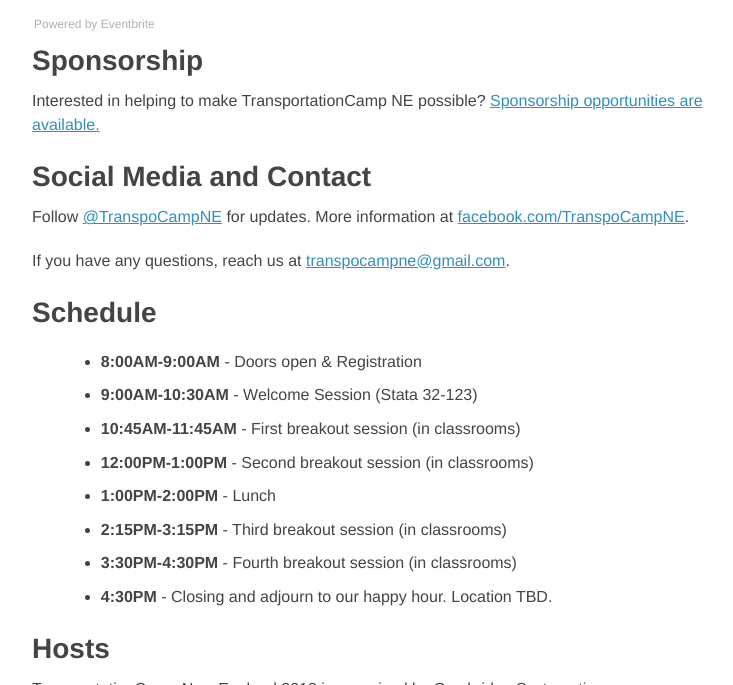
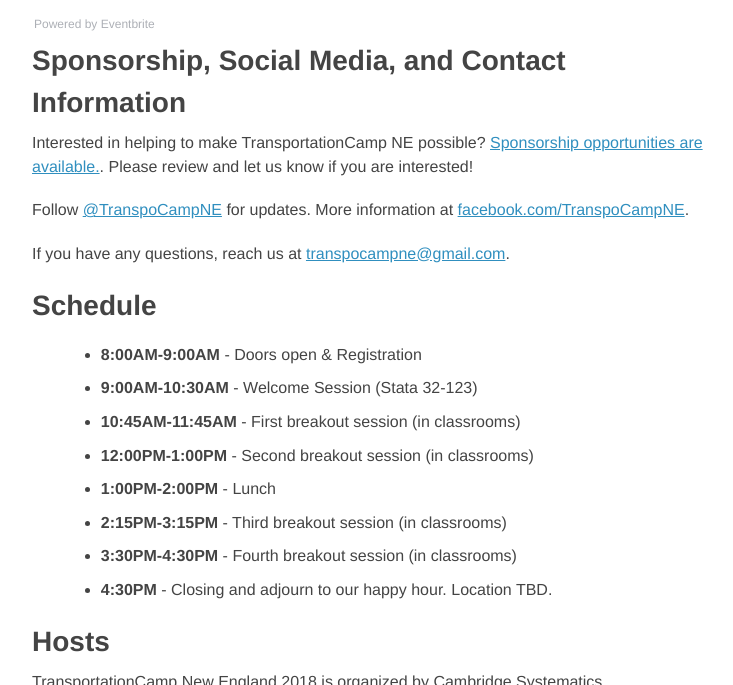
Before and after one commit to transpocamp/transportationcamp.org, a Jekyll site: the page built from events/new-england-2018/index.markdown, in a window 1280 px wide and 900 px high, scrolled down 2380 px, cut to the strip 215-900 px from the top of the window. Shown: the whole strip, without its empty margins (272-1005 px from the left). Built offline with Jekyll 4.4.1, drawn with Linux system fonts in a browser that asks for light colours; nearby versions of some CDN libraries.

Commit message:
Clean up text

```diff
--- a/events/new-england-2018/index.markdown
+++ b/events/new-england-2018/index.markdown
@@ -49,11 +49,9 @@
 
 <div style="width:100%; text-align:left;"><iframe src="https://eventbrite.com/tickets-external?eid=19295921621&ref=etckt" frameborder="0" height="392" width="100%" vspace="0" hspace="0" marginheight="5" marginwidth="5" scrolling="auto" allowtransparency="true"></iframe><div style="font-family:Helvetica, Arial; font-size:12px; padding:10px 0 5px; margin:2px; width:100%; text-align:left;" ><a class="powered-by-eb" style="color: #ADB0B6; text-decoration: none;" target="_blank" href="https://www.eventbrite.com/">Powered by Eventbrite</a></div></div>
 
-### Sponsorship
+### Sponsorship, Social Media, and Contact Information
 
-Interested in helping to make TransportationCamp NE possible? [Sponsorship opportunities are available.](Sponsorship Flyer_V1.3_Form.pdf)
-
-### Social Media and Contact
+Interested in helping to make TransportationCamp NE possible? [Sponsorship opportunities are available.](Sponsorship Flyer_V1.3_Form.pdf). Please review and let us know if you are interested!
 
 Follow [@TranspoCampNE](https://twitter.com/TranspoCampNE) for updates. More information at [facebook.com/TranspoCampNE](https://www.facebook.com/TranspoCampNE/).
 
```
